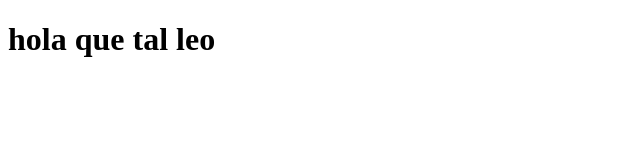
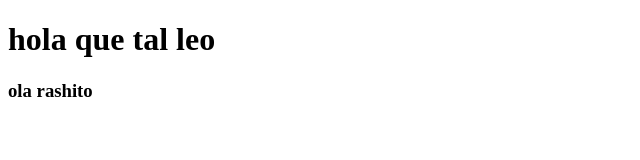
Before and after one commit to AntonioRiveros1/estudio-con-leo, a plain HTML site: page index.html in a window 1280 px wide. Shown: the whole page, without its empty margins (0-640 px from the left). Drawn offline with Linux system fonts and the light colour scheme.

```diff
--- a/index.html
+++ b/index.html
@@ -9,6 +9,7 @@
 
     <header>
         <h1>hola que tal leo</h1>
+        <h3>ola rashito</h3>
     </header>
 
 </body>
```
